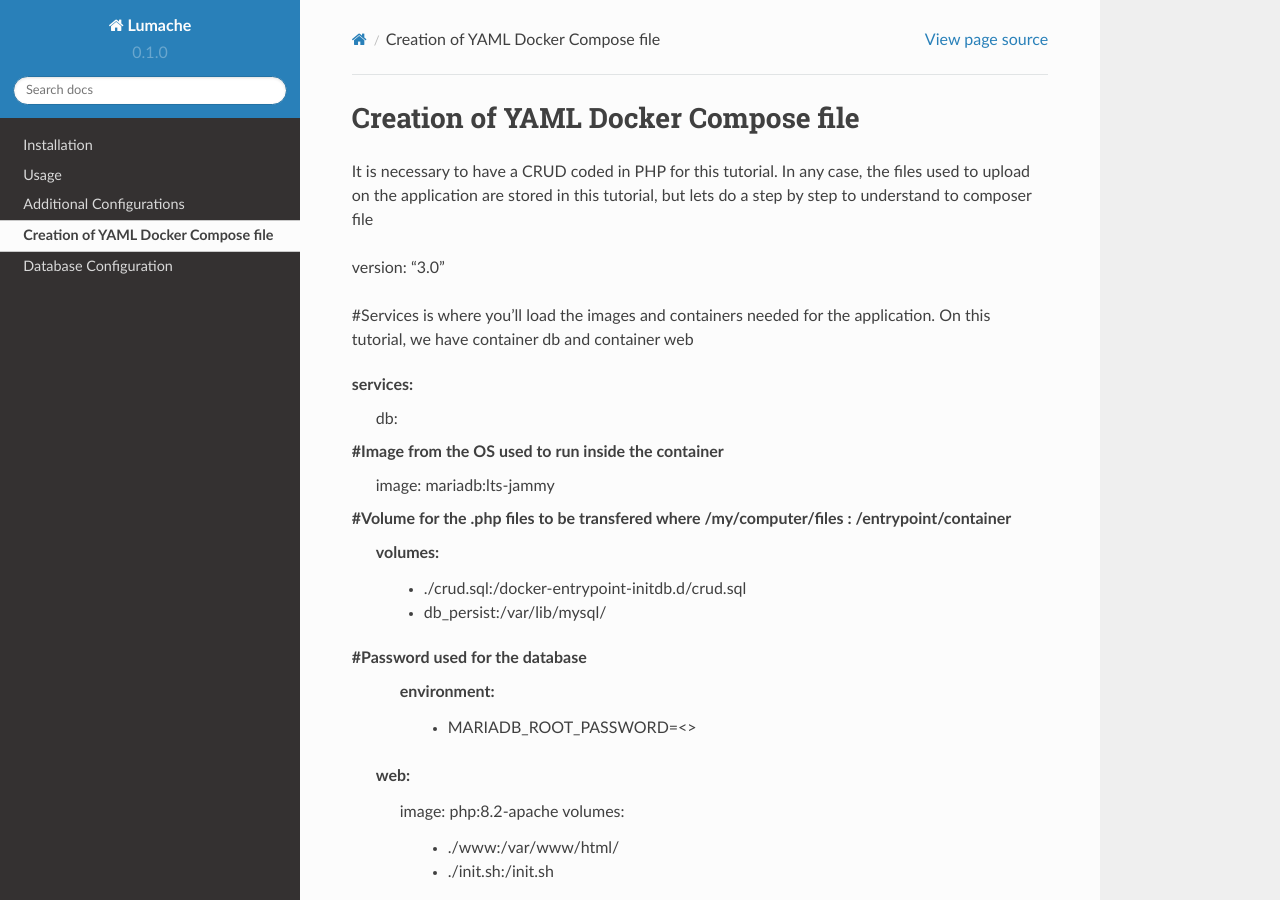
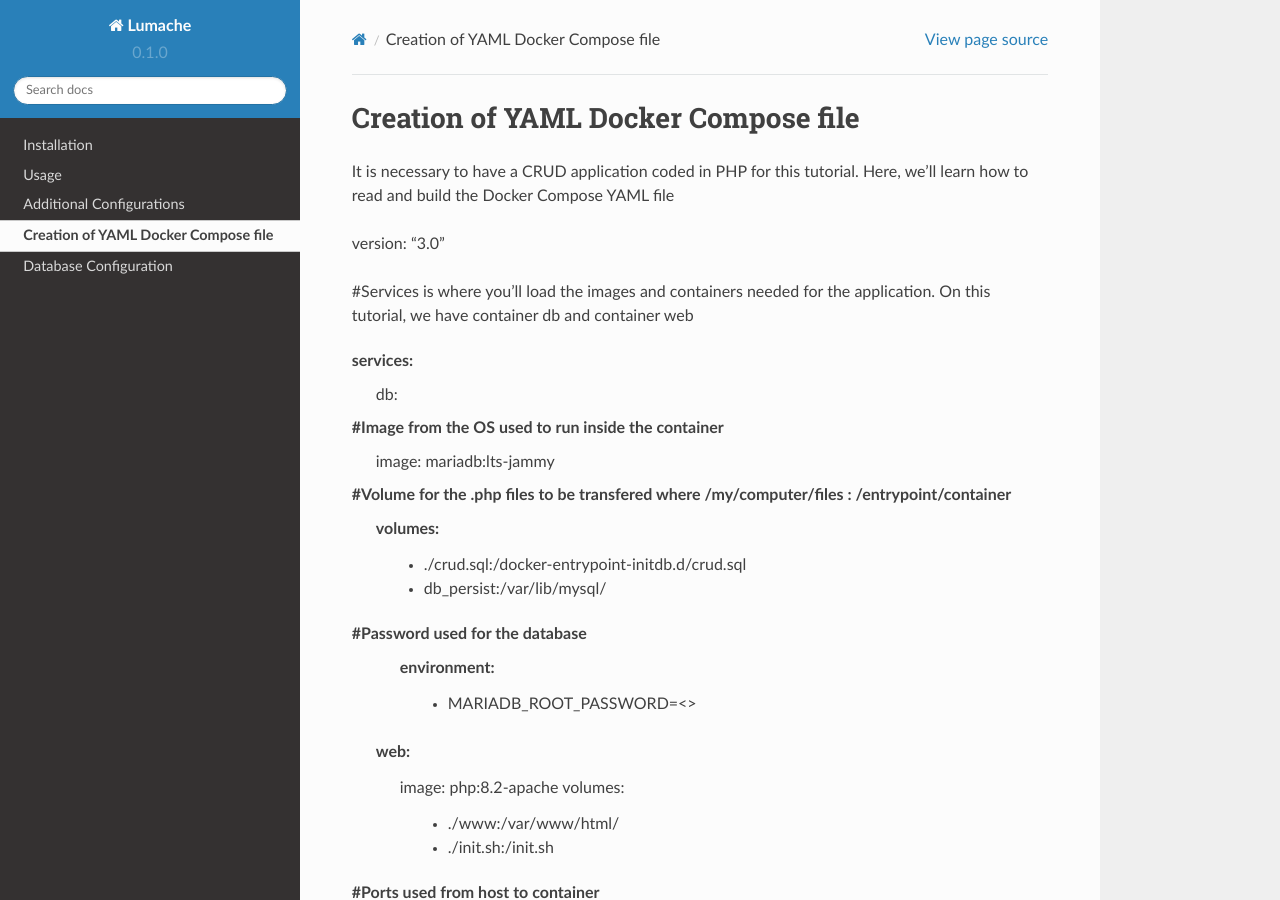
Before and after one commit to beatrizamante/docker-crud-devops, a Sphinx documentation site: the page built from docs/source/explainingYAML.rst, in a window 1280 px wide and 900 px high. Built offline with Sphinx 7.4.7 and the Read the Docs theme 2.0.0, drawn with Linux system fonts in a browser that asks for light colours.

Commit message:
Update explainingYAML.rst

```diff
--- a/docs/source/explainingYAML.rst
+++ b/docs/source/explainingYAML.rst
@@ -1,8 +1,7 @@
 Creation of YAML Docker Compose file
 ----------------------------------------
 
-It is necessary to have a CRUD coded in PHP for this tutorial. In any case, the files used to upload on the application are stored in this tutorial,
-but lets do a step by step to understand to composer file
+It is necessary to have a CRUD application coded in PHP for this tutorial. Here, we'll learn how to read and build the Docker Compose YAML file
 
 
 version: "3.0"
```
